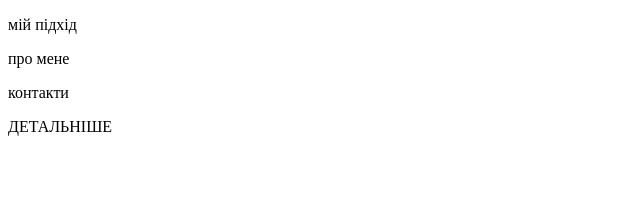
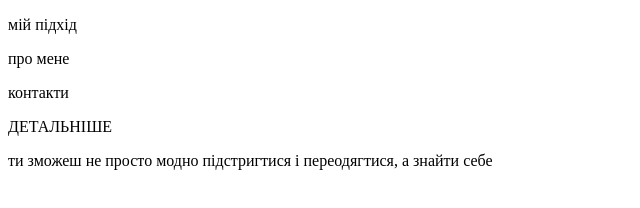
Before and after one commit to jbonuc/Clase-6, a plain HTML site: page index.html in a window 1280 px wide. Shown: the whole page, without its empty margins (0-640 px from the left). Drawn offline with Linux system fonts and the light colour scheme.

Commit message:
ти зможеш не просто модно підстригтися і переодягтися, а знайти себе

```diff
--- a/index.html
+++ b/index.html
@@ -15,5 +15,8 @@
     <div>
        <p> ДЕТАЛЬНІШЕ </p>
     </div>
+    <div>
+        <p>ти зможеш не просто модно підстригтися і переодягтися, а знайти себе </p>
+    </div>
 </body>
 </html>
```
